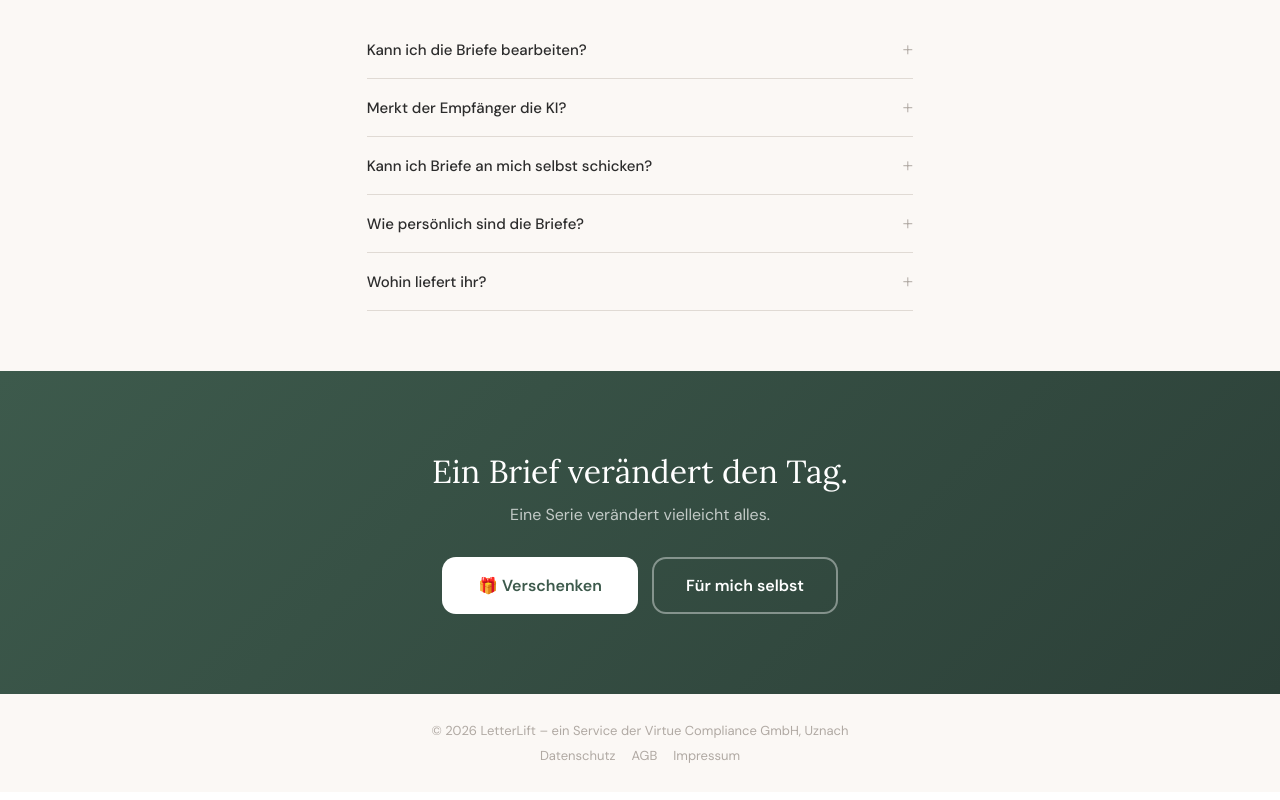
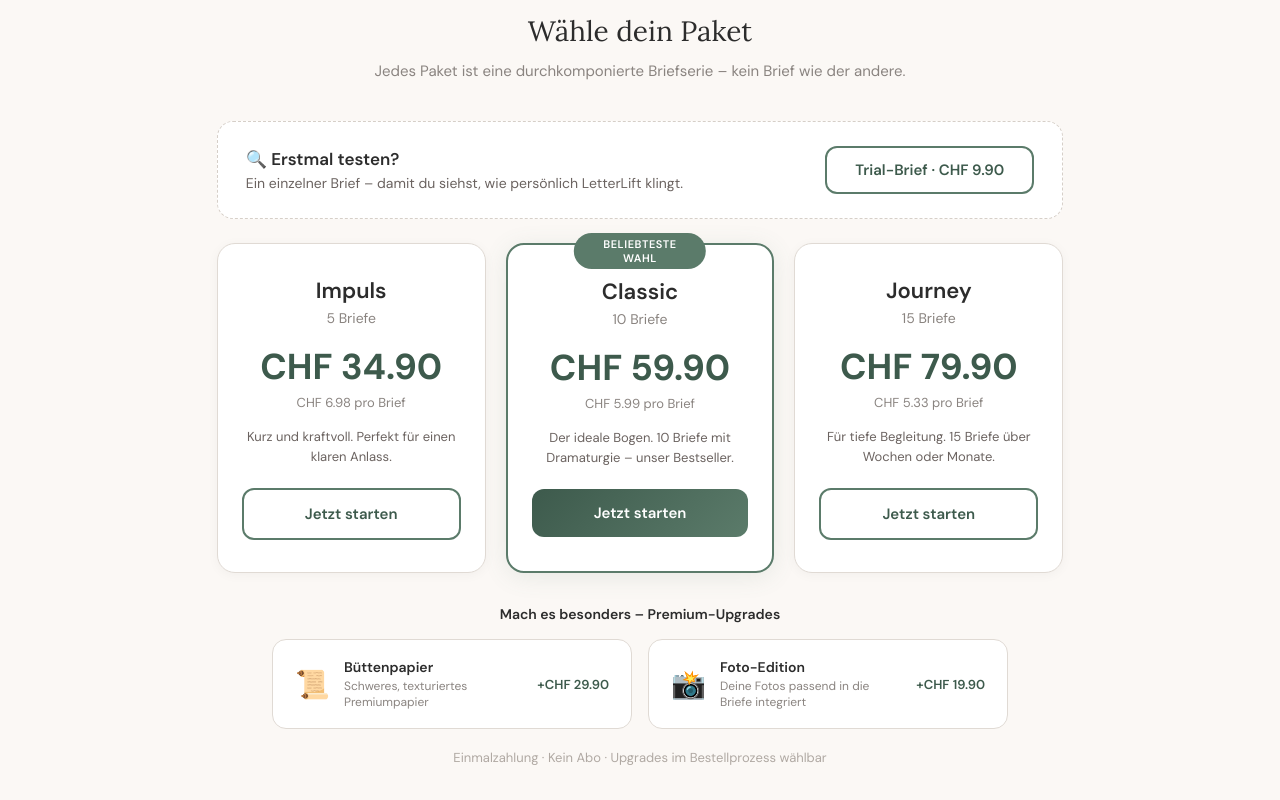
Before and after one commit to DenisTheM/letterlift-web, a Next.js app: page / in a window 1280 px wide. Shown: the part 1720-2520 px from the top of the page. Built offline with nearby package versions, Linux system fonts and the light colour scheme.

Commit message:
Full landing page update

```diff
--- a/src/components/LetterLift.jsx
+++ b/src/components/LetterLift.jsx
@@ -268,8 +268,31 @@
         <div style={{marginTop:"24px",display:"flex",gap:"8px",flexWrap:"wrap"}}>{["💔 Schwere Zeiten","🎯 Motivation","💪 Selbstvertrauen","🙏 Wertschätzung","🎉 Meilensteine","🌱 Neuanfang"].map(t=><span key={t} style={{fontSize:"13px",fontFamily:"'DM Sans',sans-serif",color:"#5B7B6A",background:"#EEF4F0",padding:"6px 14px",borderRadius:"100px"}}>{t}</span>)}</div></div>
       <div style={{flex:"1 1 340px",minWidth:"280px",display:"flex",justifyContent:"center"}}><div style={{position:"relative",width:"340px",height:"380px"}}><div style={{position:"absolute",top:"30px",left:"20px",width:"280px",background:"#fff",borderRadius:"4px",padding:"36px 32px",boxShadow:"0 12px 40px rgba(0,0,0,0.08)",transform:"rotate(-2deg)",fontSize:"15px",lineHeight:1.8,color:"#3A3A3A"}}><div style={{marginBottom:"14px",color:"#5B7B6A",fontStyle:"italic"}}>Liebste Sari,</div><div>Erinnerst du dich an Lissabon? Die alte Frau, der Portwein?</div><div style={{marginTop:"14px",fontStyle:"italic",color:"#8A7F76"}}>Du triffst mutige Entscheidungen.</div><div style={{marginTop:"18px",color:"#5B7B6A"}}>Deine Lena</div></div>
         <div style={{position:"absolute",bottom:"10px",right:"0px",width:"240px",background:"#F6F3EF",borderRadius:"8px",padding:"16px 20px",boxShadow:"0 8px 24px rgba(0,0,0,0.06)",transform:"rotate(1.5deg)",display:"flex",alignItems:"center",gap:"12px"}}><div style={{fontSize:"20px"}}>✏️</div><div><div style={{fontWeight:600,color:"#3D5A4C",fontSize:"13px",fontFamily:"'DM Sans',sans-serif"}}>Brief bearbeiten</div><div style={{fontSize:"11px",color:"#7A7470",fontFamily:"'DM Sans',sans-serif",marginTop:"2px"}}>Vor dem Versand anpassen</div></div></div></div></div></section>
+    <section style={{background:"#fff",padding:"70px 6%"}}><div style={{maxWidth:"680px",margin:"0 auto",textAlign:"center"}}><h2 style={{fontSize:"26px",fontWeight:400,margin:"0 0 20px",lineHeight:1.4}}>Stell dir vor, du öffnest den Briefkasten.</h2><p style={{fontSize:"16px",fontFamily:"'DM Sans',sans-serif",color:"#6B6360",lineHeight:1.8,margin:"0 0 24px"}}>Zwischen Rechnungen und Werbung liegt ein Brief. Dein Name auf dem Umschlag. Du öffnest ihn – und jemand hat an dich gedacht. Nicht eine WhatsApp. Nicht ein Like. Ein echter Brief, mit Worten die sitzen.</p><p style={{fontSize:"16px",fontFamily:"'DM Sans',sans-serif",color:"#6B6360",lineHeight:1.8,margin:"0 0 24px"}}>Morgen liegt wieder einer da. Und übermorgen. Jeder anders, jeder persönlich.</p><p style={{fontSize:"20px",fontWeight:600,fontFamily:"'DM Sans',sans-serif",color:"#3D5A4C",margin:"0"}}>Das ist LetterLift.</p></div></section>
     <section ref={wR} style={{...sa(wV),maxWidth:"1000px",margin:"0 auto",padding:"80px 6%"}}><h2 style={{fontSize:"28px",fontWeight:400,textAlign:"center",margin:"0 0 40px"}}>So funktioniert's</h2>
-      <div style={{display:"grid",gridTemplateColumns:"repeat(auto-fit,minmax(200px,1fr))",gap:"24px"}}>{[{i:"💬",t:"Du erzählst",d:"Was durchlebt diese Person? Was macht sie besonders? Deine Erinnerungen, deine Worte."},{i:"✍️",t:"Wir helfen formulieren",d:"Aus deinem Input entsteht eine Briefserie mit Dramaturgie – unterstützt durch KI, inspiriert durch dich."},{i:"✅",t:"Du entscheidest",d:"Jeden Brief vorab lesen, anpassen oder stoppen. Nichts geht raus ohne dein OK."},{i:"✉️",t:"Post, die berührt",d:"Echtes Papier, echte Briefmarke, echter Briefkasten. Kein Screen, kein Spam."}].map((s,i)=><div key={i} style={{background:"#fff",borderRadius:"16px",padding:"28px 22px",boxShadow:"0 2px 12px rgba(0,0,0,0.04)",textAlign:"center"}}><div style={{fontSize:"32px",marginBottom:"12px"}}>{s.i}</div><div style={{fontSize:"16px",fontWeight:600,fontFamily:"'DM Sans',sans-serif",marginBottom:"8px"}}>{s.t}</div><div style={{fontSize:"13px",fontFamily:"'DM Sans',sans-serif",color:"#7A7470",lineHeight:1.6}}>{s.d}</div></div>)}</div></section>
+      <div style={{display:"grid",gridTemplateColumns:"repeat(auto-fit,minmax(170px,1fr))",gap:"20px"}}>{[{i:"💬",t:"Du erzählst",d:"Was diese Person durchlebt, was sie besonders macht – deine Erinnerungen, deine Worte."},{i:"✍️",t:"Wir formulieren",d:"Aus deinem Input entsteht eine Briefserie mit Dramaturgie – unterstützt durch KI, inspiriert durch dich."},{i:"📅",t:"Du wählst den Rhythmus",d:"Täglich, alle 3 Tage oder wöchentlich – du bestimmst, wann Briefe ankommen."},{i:"✅",t:"Du gibst frei",d:"Jeden Brief vorab lesen und anpassen. Nichts geht raus ohne dein OK."},{i:"✉️",t:"Post, die berührt",d:"Echtes Papier, echter Briefkasten. Kein Screen, kein Spam."}].map((s,i)=><div key={i} style={{background:"#fff",borderRadius:"16px",padding:"24px 18px",boxShadow:"0 2px 12px rgba(0,0,0,0.04)",textAlign:"center"}}><div style={{fontSize:"28px",marginBottom:"10px"}}>{s.i}</div><div style={{fontSize:"15px",fontWeight:600,fontFamily:"'DM Sans',sans-serif",marginBottom:"6px"}}>{s.t}</div><div style={{fontSize:"12.5px",fontFamily:"'DM Sans',sans-serif",color:"#7A7470",lineHeight:1.6}}>{s.d}</div></div>)}</div></section>
+    <section style={{maxWidth:"1000px",margin:"0 auto",padding:"80px 6% 40px"}}><h2 style={{fontSize:"28px",fontWeight:400,textAlign:"center",margin:"0 0 12px"}}>Wähle dein Paket</h2><p style={{fontSize:"15px",fontFamily:"'DM Sans',sans-serif",color:"#8A8480",textAlign:"center",margin:"0 0 40px"}}>Jedes Paket ist eine durchkomponierte Briefserie – kein Brief wie der andere.</p>
+      <div style={{background:"#fff",borderRadius:"16px",border:"1.5px dashed #D6CFC8",padding:"24px 28px",display:"flex",alignItems:"center",justifyContent:"space-between",flexWrap:"wrap",gap:"16px",marginBottom:"24px"}}><div><div style={{fontSize:"17px",fontWeight:600,fontFamily:"'DM Sans',sans-serif",color:"#2C2C2C"}}>🔍 Erstmal testen?</div><div style={{fontSize:"14px",fontFamily:"'DM Sans',sans-serif",color:"#6B6360",marginTop:"4px"}}>Ein einzelner Brief – damit du siehst, wie persönlich LetterLift klingt.</div></div><button onClick={()=>go("gift")} style={{background:"transparent",color:"#3D5A4C",border:"2px solid #5B7B6A",borderRadius:"12px",padding:"12px 28px",fontSize:"15px",fontFamily:"'DM Sans',sans-serif",fontWeight:600,cursor:"pointer",whiteSpace:"nowrap"}}>Trial-Brief · CHF 9.90</button></div>
+      <div style={{display:"grid",gridTemplateColumns:"repeat(auto-fit,minmax(260px,1fr))",gap:"20px"}}>{[
+        {name:"Impuls",briefe:5,preis:"34.90",pro:"6.98",desc:"Kurz und kraftvoll. Perfekt für einen klaren Anlass.",pop:false},
+        {name:"Classic",briefe:10,preis:"59.90",pro:"5.99",desc:"Der ideale Bogen. 10 Briefe mit Dramaturgie – unser Bestseller.",pop:true},
+        {name:"Journey",briefe:15,preis:"79.90",pro:"5.33",desc:"Für tiefe Begleitung. 15 Briefe über Wochen oder Monate.",pop:false}
+      ].map((p,i)=><div key={i} style={{background:"#fff",borderRadius:"18px",padding:"32px 24px",border:p.pop?"2px solid #5B7B6A":"1.5px solid #E0DAD4",boxShadow:p.pop?"0 4px 24px rgba(91,123,106,0.12)":"0 2px 12px rgba(0,0,0,0.04)",position:"relative",textAlign:"center"}}>
+        {p.pop&&<div style={{position:"absolute",top:"-12px",left:"50%",transform:"translateX(-50%)",background:"#5B7B6A",color:"#fff",fontSize:"11px",fontFamily:"'DM Sans',sans-serif",fontWeight:600,padding:"4px 16px",borderRadius:"100px",letterSpacing:"0.05em"}}>BELIEBTESTE WAHL</div>}
+        <div style={{fontSize:"22px",fontWeight:600,fontFamily:"'DM Sans',sans-serif",color:"#2C2C2C",marginBottom:"4px"}}>{p.name}</div>
+        <div style={{fontSize:"14px",fontFamily:"'DM Sans',sans-serif",color:"#8A8480",marginBottom:"16px"}}>{p.briefe} Briefe</div>
+        <div style={{fontSize:"36px",fontWeight:700,fontFamily:"'DM Sans',sans-serif",color:"#3D5A4C",marginBottom:"4px"}}>CHF {p.preis}</div>
+        <div style={{fontSize:"13px",fontFamily:"'DM Sans',sans-serif",color:"#8A8480",marginBottom:"16px"}}>CHF {p.pro} pro Brief</div>
+        <p style={{fontSize:"13px",fontFamily:"'DM Sans',sans-serif",color:"#6B6360",lineHeight:1.6,margin:"0 0 20px",minHeight:"40px"}}>{p.desc}</p>
+        <button onClick={()=>go("gift")} style={{width:"100%",padding:"14px",background:p.pop?"linear-gradient(135deg,#3D5A4C,#5B7B6A)":"transparent",color:p.pop?"#fff":"#3D5A4C",border:p.pop?"none":"2px solid #5B7B6A",borderRadius:"12px",fontSize:"15px",fontFamily:"'DM Sans',sans-serif",fontWeight:600,cursor:"pointer"}}>Jetzt starten</button>
+      </div>)}</div>
+      <div style={{marginTop:"32px"}}><p style={{fontSize:"14px",fontFamily:"'DM Sans',sans-serif",fontWeight:600,color:"#2C2C2C",textAlign:"center",margin:"0 0 16px"}}>Mach es besonders – Premium-Upgrades</p>
+        <div style={{display:"flex",gap:"16px",justifyContent:"center",flexWrap:"wrap"}}>{[
+          {icon:"📜",name:"Büttenpapier",desc:"Schweres, texturiertes Premiumpapier",price:"+CHF 29.90"},
+          {icon:"📸",name:"Foto-Edition",desc:"Deine Fotos passend in die Briefe integriert",price:"+CHF 19.90"}
+        ].map((u,i)=><div key={i} style={{background:"#fff",border:"1.5px solid #E0DAD4",borderRadius:"14px",padding:"18px 22px",display:"flex",alignItems:"center",gap:"14px",minWidth:"260px",flex:"1",maxWidth:"360px"}}><div style={{fontSize:"28px"}}>{u.icon}</div><div style={{flex:1}}><div style={{fontSize:"14px",fontWeight:600,fontFamily:"'DM Sans',sans-serif"}}>{u.name}</div><div style={{fontSize:"12px",fontFamily:"'DM Sans',sans-serif",color:"#8A8480",marginTop:"2px"}}>{u.desc}</div></div><div style={{fontSize:"13px",fontFamily:"'DM Sans',sans-serif",fontWeight:600,color:"#3D5A4C",whiteSpace:"nowrap"}}>{u.price}</div></div>)}</div></div>
+      <p style={{fontSize:"13px",fontFamily:"'DM Sans',sans-serif",color:"#B0A9A3",textAlign:"center",marginTop:"20px"}}>Einmalzahlung · Kein Abo · Upgrades im Bestellprozess wählbar</p>
+    </section>
     <section ref={tR} style={{...sa(tV),maxWidth:"1000px",margin:"0 auto",padding:"60px 6%"}}><h2 style={{fontSize:"28px",fontWeight:400,textAlign:"center",margin:"0 0 36px"}}>Was unsere Kunden sagen</h2>
       <div style={{display:"grid",gridTemplateColumns:"repeat(auto-fit,minmax(260px,1fr))",gap:"16px"}}>{TEST.map((t,i)=><div key={i} style={{background:"#fff",borderRadius:"14px",padding:"24px 20px",boxShadow:"0 2px 12px rgba(0,0,0,0.04)"}}><p style={{fontSize:"14px",lineHeight:1.7,color:"#4A4540",margin:"0 0 14px",fontStyle:"italic"}}>«{t.text}»</p><div style={{display:"flex",justifyContent:"space-between",alignItems:"center"}}><span style={{fontSize:"13px",fontFamily:"'DM Sans',sans-serif",fontWeight:600}}>{t.name}</span><span style={{fontSize:"10px",fontFamily:"'DM Sans',sans-serif",color:"#5B7B6A",background:"#EEF4F0",padding:"3px 8px",borderRadius:"100px"}}>{t.tag}</span></div></div>)}</div></section>
     <section ref={fR} style={{...sa(fV),maxWidth:"700px",margin:"0 auto",padding:"60px 6%"}}><h2 style={{fontSize:"28px",fontWeight:400,textAlign:"center",margin:"0 0 32px"}}>Häufige Fragen</h2>
```
